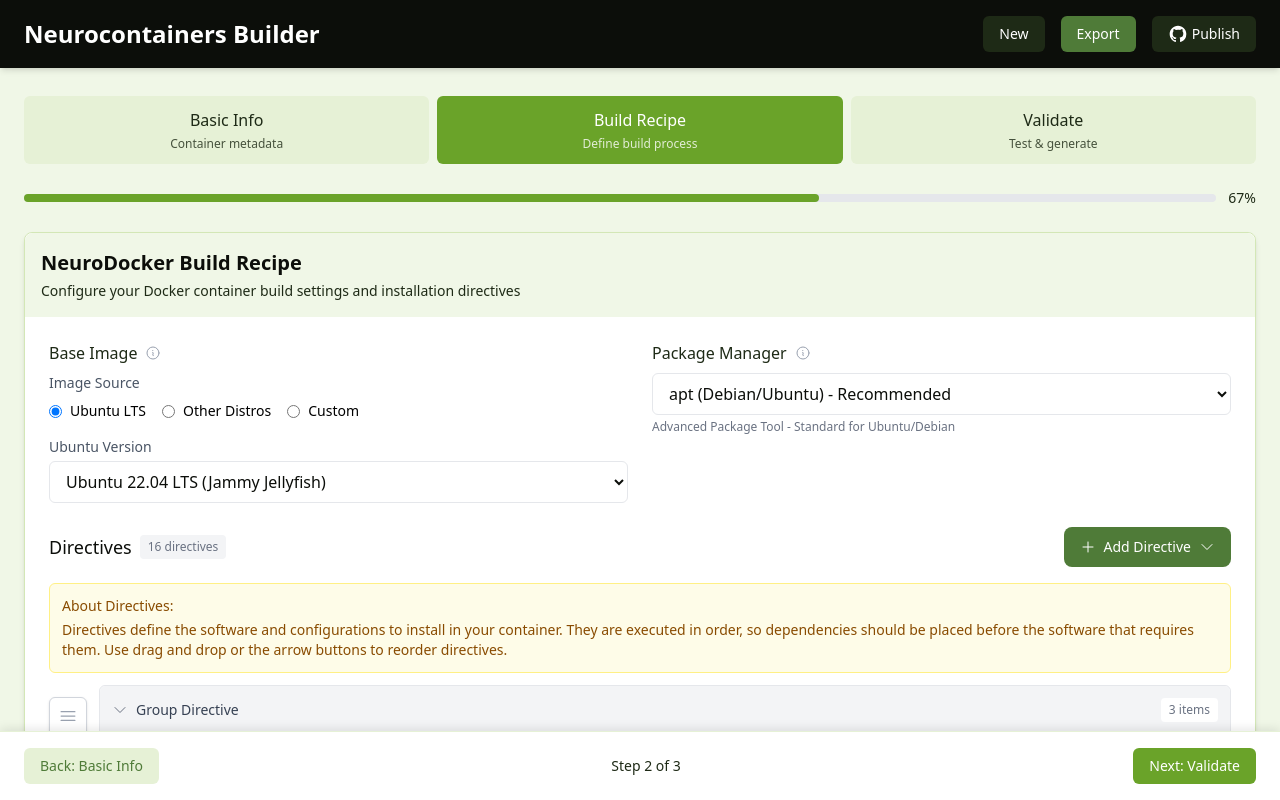
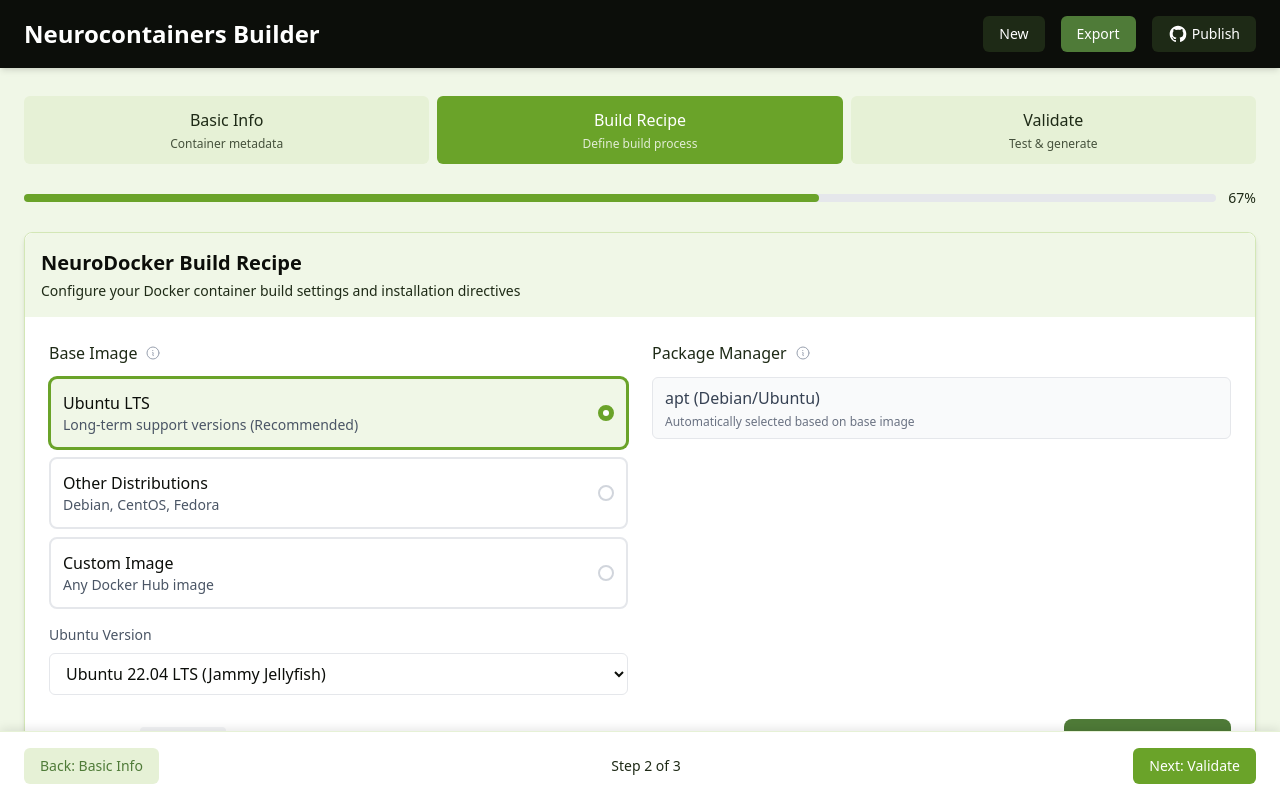
Before and after one commit to neurodesk/neurocontainers-ui, a Next.js app: page / in a window 1280 px wide. Both pictures are taken after a click on the button "Next: Build Recipe". Shown: the top 800 px of the page. Built offline with nearby package versions, Linux system fonts and the light colour scheme.

Commit message:
automatticly select package manager for base image

```diff
--- a/components/neurodocker.tsx
+++ b/components/neurodocker.tsx
@@ -18,10 +18,10 @@
 ];
 
 const OTHER_BASE_IMAGES = [
-    { value: "debian:12", label: "Debian 12 (Bookworm)" },
-    { value: "debian:11", label: "Debian 11 (Bullseye)" },
-    { value: "centos:8", label: "CentOS 8" },
-    { value: "fedora:39", label: "Fedora 39" },
+    { value: "debian:12", label: "Debian 12 (Bookworm)", pkgManager: "apt" },
+    { value: "debian:11", label: "Debian 11 (Bullseye)", pkgManager: "apt" },
+    { value: "centos:8", label: "CentOS 8", pkgManager: "yum" },
+    { value: "fedora:39", label: "Fedora 39", pkgManager: "yum" },
 ];
 
 type BaseImageSource = "ubuntu" | "other" | "custom";
@@ -49,7 +49,7 @@
     const shouldScrollToNew = useRef(false);
 
     // Determine initial base image source based on current recipe
-    useState(() => {
+    useEffect(() => {
         if (UBUNTU_VERSIONS.some((img) => img.value === recipe["base-image"])) {
             setBaseImageSource("ubuntu");
         } else if (
@@ -60,7 +60,7 @@
             setBaseImageSource("custom");
             setCustomBaseImage(recipe["base-image"]);
         }
-    });
+    }, [recipe["base-image"]]);
 
     // Scroll to newly added directive only when explicitly added by user
     useEffect(() => {
@@ -179,23 +179,61 @@
     const handleBaseImageSourceChange = (source: BaseImageSource) => {
         setBaseImageSource(source);
 
-        // Clear the base image when switching sources
+        // Set default base image and package manager based on source
         if (source === "ubuntu") {
-            updateBaseImage("ubuntu:22.04"); // Default to latest LTS
+            updateBaseImage("ubuntu:22.04");
+            updatePkgManager("apt");
         } else if (source === "other") {
-            updateBaseImage("debian:12"); // Default to latest Debian
+            const defaultImage = OTHER_BASE_IMAGES[0];
+            updateBaseImage(defaultImage.value);
+            updatePkgManager(defaultImage.pkgManager);
         } else {
             updateBaseImage("");
+            // Keep current package manager for custom images
         }
     };
 
     const handleBaseImageSelect = (value: string) => {
         updateBaseImage(value);
+
+        // Auto-set package manager based on selected image
+        if (baseImageSource === "ubuntu") {
+            updatePkgManager("apt");
+        } else if (baseImageSource === "other") {
+            const selectedImage = OTHER_BASE_IMAGES.find(
+                (img) => img.value === value
+            );
+            if (selectedImage) {
+                updatePkgManager(selectedImage.pkgManager);
+            }
+        }
     };
 
     const handleCustomBaseImageChange = (value: string) => {
         setCustomBaseImage(value);
         updateBaseImage(value);
+        // Don't auto-set package manager for custom images
+    };
+
+    const getPackageManagerDisplay = () => {
+        if (baseImageSource === "custom") {
+            return null; // Will show dropdown
+        }
+
+        const pkgManager = recipe["pkg-manager"];
+        const displayText =
+            pkgManager === "apt"
+                ? "apt (Debian/Ubuntu)"
+                : "yum (RHEL/CentOS/Fedora)";
+
+        return (
+            <div className="w-full px-3 py-2 border border-gray-200 rounded-md bg-gray-50 text-gray-700">
+                {displayText}
+                <span className="text-xs text-gray-500 block mt-1">
+                    Automatically selected based on base image
+                </span>
+            </div>
+        );
     };
 
     return (
@@ -214,7 +252,7 @@
                 <div className="grid grid-cols-1 lg:grid-cols-2 gap-4 sm:gap-6 mb-6">
                     {/* Base Image Section */}
                     <div>
-                        <div className="flex items-center gap-2 mb-2">
+                        <div className="flex items-center gap-2 mb-3">
                             <label className="block font-medium text-[#1e2a16]">
                                 Base Image
                             </label>
@@ -230,7 +268,7 @@
                         </div>
 
                         {showBaseImageHelp && (
-                            <div className="mb-3 p-3 bg-blue-50 border border-blue-200 rounded-md text-sm text-blue-800">
+                            <div className="mb-4 p-3 bg-blue-50 border border-blue-200 rounded-md text-sm text-blue-800">
                                 <p className="font-medium mb-1">Base Image:</p>
                                 <p>
                                     The Docker base image that your container will
@@ -242,13 +280,10 @@
                             </div>
                         )}
 
-                        {/* Base Image Source Selection */}
+                        {/* Improved Base Image Source Selection */}
                         <div className="mb-4">
-                            <label className="text-sm font-medium text-gray-600 mb-2 block">
-                                Image Source
-                            </label>
-                            <div className="flex flex-col sm:flex-row gap-2 sm:gap-4">
-                                <label className="flex items-center">
+                            <div className="grid grid-cols-1 gap-2">
+                                <label className="relative">
                                     <input
                                         type="radio"
                                         name="baseImageSource"
@@ -257,11 +292,40 @@
                                         onChange={() =>
                                             handleBaseImageSourceChange("ubuntu")
                                         }
-                                        className="mr-2 text-[#6aa329] focus:ring-[#6aa329]"
+                                        className="sr-only"
                                     />
-                                    <span className="text-sm">Ubuntu LTS</span>
+                                    <div
+                                        className={`p-3 border-2 rounded-lg cursor-pointer transition-all ${baseImageSource === "ubuntu"
+                                            ? "border-[#6aa329] bg-[#f0f7e7] ring-1 ring-[#6aa329]"
+                                            : "border-gray-200 hover:border-gray-300"
+                                            }`}
+                                    >
+                                        <div className="flex items-center justify-between">
+                                            <div>
+                                                <div className="font-medium text-[#0c0e0a]">
+                                                    Ubuntu LTS
+                                                </div>
+                                                <div className="text-sm text-gray-600">
+                                                    Long-term support versions
+                                                    (Recommended)
+                                                </div>
+                                            </div>
+                                            <div
+                                                className={`w-4 h-4 rounded-full border-2 ${baseImageSource === "ubuntu"
+                                                    ? "border-[#6aa329] bg-[#6aa329]"
+                                                    : "border-gray-300"
+                                                    }`}
+                                            >
+                                                {baseImageSource ===
+                                                    "ubuntu" && (
+                                                        <div className="w-full h-full rounded-full bg-white scale-50"></div>
+                                                    )}
+                                            </div>
+                                        </div>
+                                    </div>
                                 </label>
-                                <label className="flex items-center">
+
+                                <label className="relative">
                                     <input
                                         type="radio"
                                         name="baseImageSource"
@@ -270,11 +334,38 @@
                                         onChange={() =>
                                             handleBaseImageSourceChange("other")
                                         }
-                                        className="mr-2 text-[#6aa329] focus:ring-[#6aa329]"
+                                        className="sr-only"
                                     />
-                                    <span className="text-sm">Other Distros</span>
+                                    <div
+                                        className={`p-3 border-2 rounded-lg cursor-pointer transition-all ${baseImageSource === "other"
+                                            ? "border-[#6aa329] bg-[#f0f7e7] ring-1 ring-[#6aa329]"
+                                            : "border-gray-200 hover:border-gray-300"
+                                            }`}
+                                    >
+                                        <div className="flex items-center justify-between">
+                                            <div>
+                                                <div className="font-medium text-[#0c0e0a]">
+                                                    Other Distributions
+                                                </div>
+                                                <div className="text-sm text-gray-600">
+                                                    Debian, CentOS, Fedora
+                                                </div>
+                                            </div>
+                                            <div
+                                                className={`w-4 h-4 rounded-full border-2 ${baseImageSource === "other"
+                                                    ? "border-[#6aa329] bg-[#6aa329]"
+                                                    : "border-gray-300"
+                                                    }`}
+                                            >
+                                                {baseImageSource === "other" && (
+                                                    <div className="w-full h-full rounded-full bg-white scale-50"></div>
+                                                )}
+                                            </div>
+                                        </div>
+                                    </div>
                                 </label>
-                                <label className="flex items-center">
+
+                                <label className="relative">
                                     <input
                                         type="radio"
                                         name="baseImageSource"
@@ -283,9 +374,36 @@
                                         onChange={() =>
                                             handleBaseImageSourceChange("custom")
                                         }
-                                        className="mr-2 text-[#6aa329] focus:ring-[#6aa329]"
+                                        className="sr-only"
                                     />
-                                    <span className="text-sm">Custom</span>
+                                    <div
+                                        className={`p-3 border-2 rounded-lg cursor-pointer transition-all ${baseImageSource === "custom"
+                                            ? "border-[#6aa329] bg-[#f0f7e7] ring-1 ring-[#6aa329]"
+                                            : "border-gray-200 hover:border-gray-300"
+                                            }`}
+                                    >
+                                        <div className="flex items-center justify-between">
+                                            <div>
+                                                <div className="font-medium text-[#0c0e0a]">
+                                                    Custom Image
+                                                </div>
+                                                <div className="text-sm text-gray-600">
+                                                    Any Docker Hub image
+                                                </div>
+                                            </div>
+                                            <div
+                                                className={`w-4 h-4 rounded-full border-2 ${baseImageSource === "custom"
+                                                    ? "border-[#6aa329] bg-[#6aa329]"
+                                                    : "border-gray-300"
+                                                    }`}
+                                            >
+                                                {baseImageSource ===
+                                                    "custom" && (
+                                                        <div className="w-full h-full rounded-full bg-white scale-50"></div>
+                                                    )}
+                                            </div>
+                                        </div>
+                                    </div>
                                 </label>
                             </div>
                         </div>
@@ -293,7 +411,7 @@
                         {/* Conditional Base Image Selection */}
                         {baseImageSource === "ubuntu" && (
                             <div>
-                                <label className="text-sm font-medium text-gray-600 mb-1 block">
+                                <label className="text-sm font-medium text-gray-600 mb-2 block">
                                     Ubuntu Version
                                 </label>
                                 <select
@@ -317,7 +435,7 @@
 
                         {baseImageSource === "other" && (
                             <div>
-                                <label className="text-sm font-medium text-gray-600 mb-1 block">
+                                <label className="text-sm font-medium text-gray-600 mb-2 block">
                                     Distribution
                                 </label>
                                 <select
@@ -341,7 +459,7 @@
 
                         {baseImageSource === "custom" && (
                             <div>
-                                <label className="text-sm font-medium text-gray-600 mb-1 block">
+                                <label className="text-sm font-medium text-gray-600 mb-2 block">
                                     Custom Image
                                 </label>
                                 <input
@@ -352,7 +470,7 @@
                                             e.target.value
                                         )
                                     }
-                                    placeholder="e.g. python:3.11-slim, node:18-alpine"
+                                    placeholder="e.g. neurodebian:sid"
                                 />
                                 <p className="text-xs text-gray-500 mt-1">
                                     Enter any valid Docker image name and tag
@@ -363,7 +481,7 @@
 
                     {/* Package Manager Section */}
                     <div>
-                        <div className="flex items-center gap-2 mb-2">
+                        <div className="flex items-center gap-2 mb-3">
                             <label className="block font-medium text-[#1e2a16]">
                                 Package Manager
                             </label>
@@ -379,7 +497,7 @@
                         </div>
 
                         {showPkgManagerHelp && (
-                            <div className="mb-3 p-3 bg-blue-50 border border-blue-200 rounded-md text-sm text-blue-800">
+                            <div className="mb-4 p-3 bg-blue-50 border border-blue-200 rounded-md text-sm text-blue-800">
                                 <p className="font-medium mb-1">
                                     Package Manager:
                                 </p>
@@ -396,29 +514,29 @@
                                     </li>
                                 </ul>
                                 <p className="mt-2">
-                                    NeuroDocker supports apt and yum package
-                                    managers.
+                                    {baseImageSource === "custom"
+                                        ? "For custom images, select the appropriate package manager."
+                                        : "Package manager is automatically selected based on your base image."}
                                 </p>
                             </div>
                         )}
 
+                        {baseImageSource === "custom" ? (
                             <select
                                 className="w-full px-3 py-2 border border-gray-200 rounded-md text-[#0c0e0a] bg-white focus:outline-none focus:ring-1 focus:ring-[#6aa329] focus:border-[#6aa329]"
                                 value={recipe["pkg-manager"]}
                                 onChange={(e) => updatePkgManager(e.target.value)}
                             >
                                 <option value="apt">
-                                apt (Debian/Ubuntu) - Recommended
+                                    apt (Debian/Ubuntu)
                                 </option>
-                            <option value="yum">yum (RHEL/CentOS/Fedora)</option>
+                                <option value="yum">
+                                    yum (RHEL/CentOS/Fedora)
+                                </option>
                             </select>
-
-                        <p className="text-xs text-gray-500 mt-1">
-                            {recipe["pkg-manager"] === "apt" &&
-                                "Advanced Package Tool - Standard for Ubuntu/Debian"}
-                            {recipe["pkg-manager"] === "yum" &&
-                                "Yellowdog Updater Modified - For RHEL/CentOS/Fedora"}
-                        </p>
+                        ) : (
+                            getPackageManagerDisplay()
+                        )}
                     </div>
                 </div>
 
```
Lines whose indentation alone changed are shown as unchanged.
